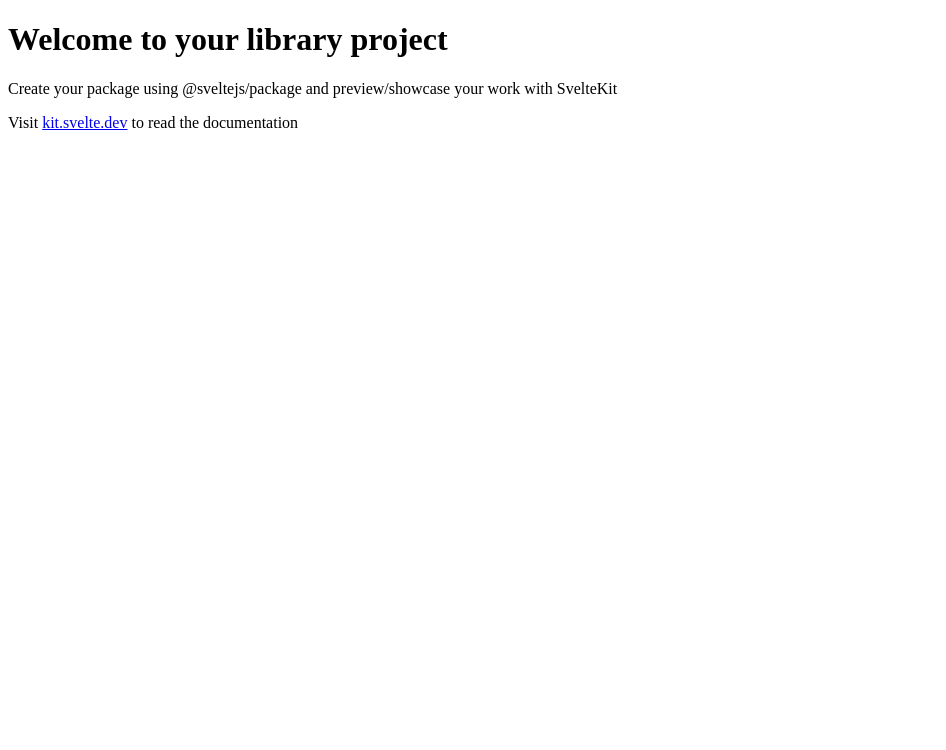
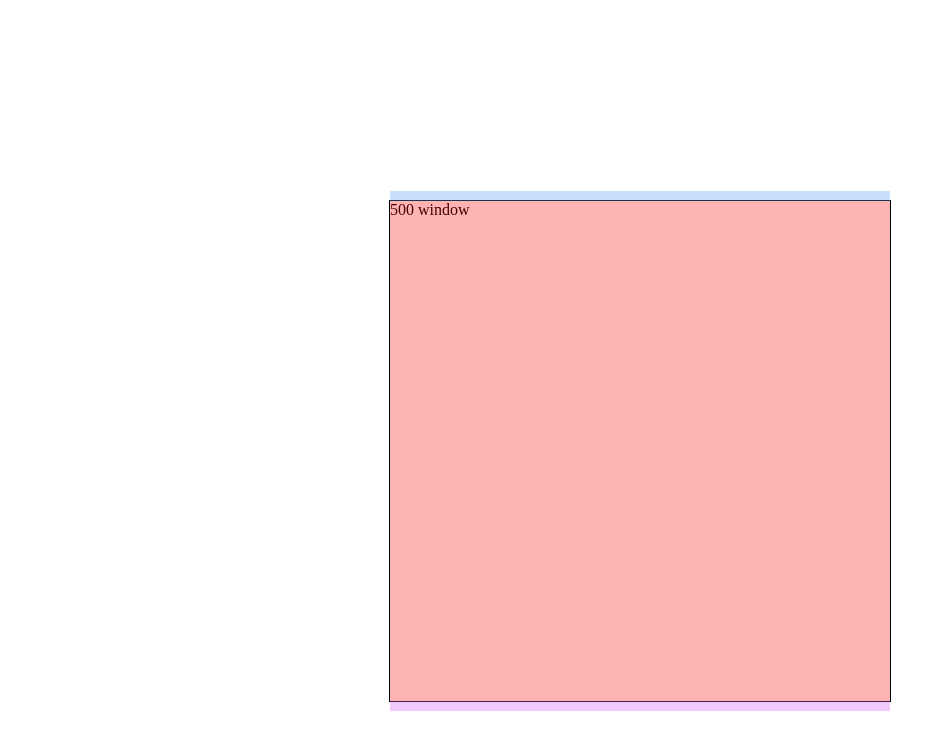
Before and after one commit to Stephen10121/window, a SvelteKit app: page / in a window 1280 px wide. Shown: the top 750 px of the page, without its empty margins (0-946 px from the left). Built offline with nearby package versions, Linux system fonts and the light colour scheme.

Commit message:
Added some stufdf

```diff
--- /dev/null
+++ b/src/lib/Debugger.svelte
@@ -0,0 +1,42 @@
+<script lang="ts">
+    export let show = false;
+
+    function keydown(e: KeyboardEvent) {
+        if (e.key === "i" && e.ctrlKey) show = !show;
+    }
+</script>
+
+<svelte:window on:keydown={keydown} />
+
+<section class="debugger123" style="--show:{show ? "block" : "none"}">
+    <div>
+        <h2>Debugger</h2>
+        <button on:click={() => show = false}>X</button>
+    </div>
+    <slot />
+</section>
+
+<style>
+    section {
+        display: var(--show);
+        width: 300px;
+        height: 400px;
+        background-color: #000000;
+        border: 1px solid #ffffff;
+        position: fixed;
+        z-index: 200;
+        top: 0;
+        right: 50px;
+        color: #ffffff;
+    }
+
+    section div {
+        display: flex;
+        align-items: center;
+        justify-content: space-between;
+    }
+
+    :global(.debugger123 label) {
+        display: flex;
+    }
+</style>
--- /dev/null
+++ b/src/lib/Resizers.svelte
@@ -0,0 +1,95 @@
+<script lang="ts">
+    export let height: number;
+    export let minHeight: number;
+    export let window: HTMLElement;
+    export let hitboxes: boolean;
+    export let top: number;
+
+    let prevTop = 0;
+    let prevHeight = 0;
+    let topComp = 0;
+    let bottomComp = 0;
+
+
+    let topBarActive = false;
+    let bottomBarActive = false;
+
+    function topMouseMove(e: MouseEvent) {
+        if (e.buttons === 0) topComp = e.layerY;
+        if (e.buttons !== 1) {
+            topBarActive = false;
+            return;
+        }
+        if (topBarActive === false) {
+            prevTop = window.getBoundingClientRect().top;
+            prevHeight = height;
+        }
+        topBarActive = true;
+
+        top = Math.min(e.clientY + topComp, prevTop + prevHeight - ( minHeight + 8 ));
+        height = Math.max(prevHeight + (prevTop - top - 8), minHeight);
+    }
+
+    function bottomMouseMove(e: MouseEvent) {
+        if (e.buttons === 0) bottomComp = e.layerY;
+        if (e.buttons !== 1) {
+            bottomBarActive = false;
+            return;
+        }
+        if (bottomBarActive === false) {
+            prevTop = window.getBoundingClientRect().top;
+            prevHeight = height;
+        }
+        bottomBarActive = true;
+        height = Math.max(e.clientY - bottomComp - prevTop, minHeight);
+    }
+</script>
+
+<div class="par {hitboxes ? "debug" : ""}">
+    <!-- svelte-ignore a11y-no-static-element-interactions -->
+    <div class="verticalResiser topResiser" on:mousemove={topMouseMove} />
+
+    <!-- svelte-ignore a11y-no-static-element-interactions -->
+    <div class="verticalResiser bottomResiser" on:mousemove={bottomMouseMove} />
+</div>
+
+<style>
+    .par {
+        position: absolute;
+        top: 0;
+        left: 0;
+        width: 100%;
+        height: 100%;
+        pointer-events: none;
+    }
+
+    .verticalResiser {
+        width: 100%;
+        height: 10px;
+        position: absolute;
+        left: 0;
+        pointer-events: all;
+    }
+
+    .topResiser {top: -10px}
+    .bottomResiser {bottom: -10px}
+    .topResiser:active {top: -1000px}
+    .bottomResiser:active {bottom: -1000px}
+
+    .verticalResiser:active {
+        height: 2000px;
+        width: calc(1000px + 100%);
+        left: -500px;
+    }
+
+    .verticalResiser:hover {cursor: n-resize}
+
+    .topResiser:active + .bottomResiser {
+        pointer-events: none;
+    }
+
+    /* The hiboxes colors */
+    .par.debug {background-color: #ff00004b}
+    .par.debug .topResiser {background-color: #559bf752}
+    .par.debug .bottomResiser {background-color: #d155f752}
+</style>
--- /dev/null
+++ b/src/lib/Window.svelte
@@ -0,0 +1,41 @@
+<script lang="ts">
+    import Resizers from "./Resizers.svelte";
+
+    export let width = 500;
+    export let height = 500;
+    export let minHeight = 200;
+    export let resizable = true;
+    export let hitboxes = false;
+
+    let focused = true;
+    let top = 200;
+    let window: HTMLElement;
+</script>
+
+<section
+    bind:this={window}
+    class="window"
+    style="--width:{width}px;--height:{height}px;--top:{top}px;"
+>
+    {#if resizable && focused}
+        <Resizers
+            {window}
+            bind:height
+            bind:top
+            {hitboxes}
+            {minHeight}
+        />
+    {/if}
+    {height}
+    window
+</section>
+
+<style>
+    .window {
+        width: var(--width);
+        height: var(--height);
+        position: absolute;
+        top: var(--top);
+        border: 1px solid black;
+    }
+</style>
--- a/src/routes/+page.svelte
+++ b/src/routes/+page.svelte
@@ -1,3 +1,34 @@
-<h1>Welcome to your library project</h1>
-<p>Create your package using @sveltejs/package and preview/showcase your work with SvelteKit</p>
-<p>Visit <a href="https://kit.svelte.dev">kit.svelte.dev</a> to read the documentation</p>
+<script lang="ts">
+    import Debugger from "$lib/Debugger.svelte";
+    import Window from "$lib/Window.svelte";
+
+    let hitboxes = true;
+</script>
+
+<Debugger>
+    <label>
+        <input type="checkbox" bind:checked={hitboxes} />
+        <p>Show Hitboxes</p>
+    </label>
+</Debugger>
+
+<section>
+    <Window {hitboxes} />
+</section>
+
+<style>
+    :global(body) {
+        padding: 0;
+        margin: 0;
+    }
+
+    section {
+        width: 100%;
+        height: 100dvh;
+        display: flex;
+        align-items: center;
+        justify-content: center;
+        position: relative;
+        overflow: hidden;
+    }
+</style>
```
